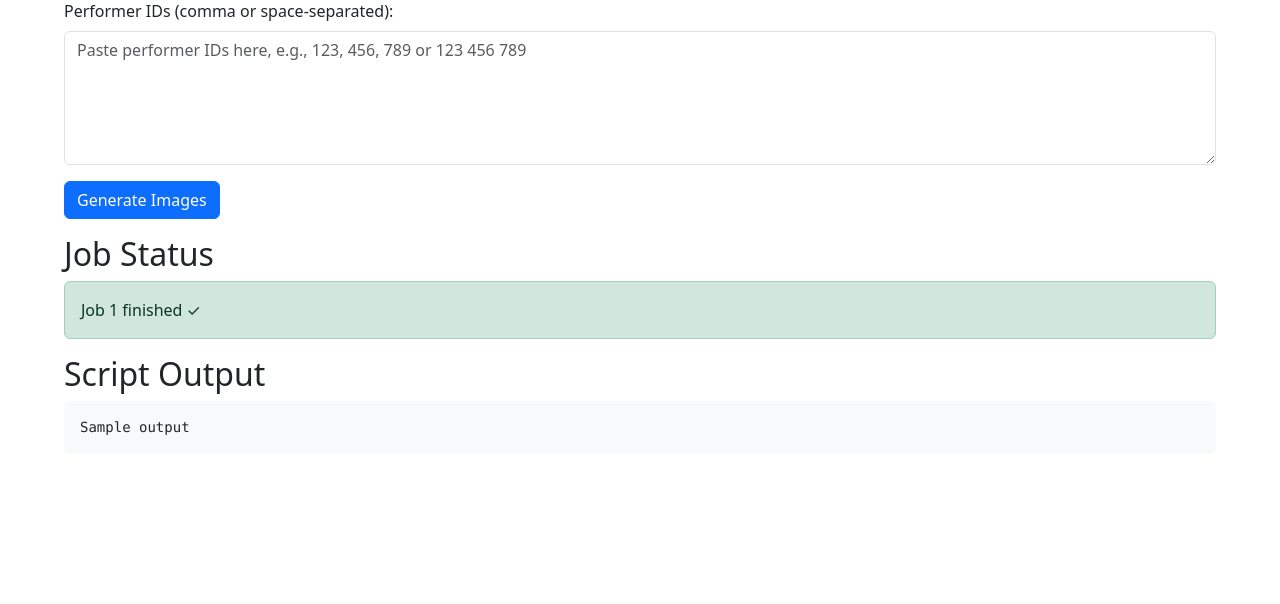
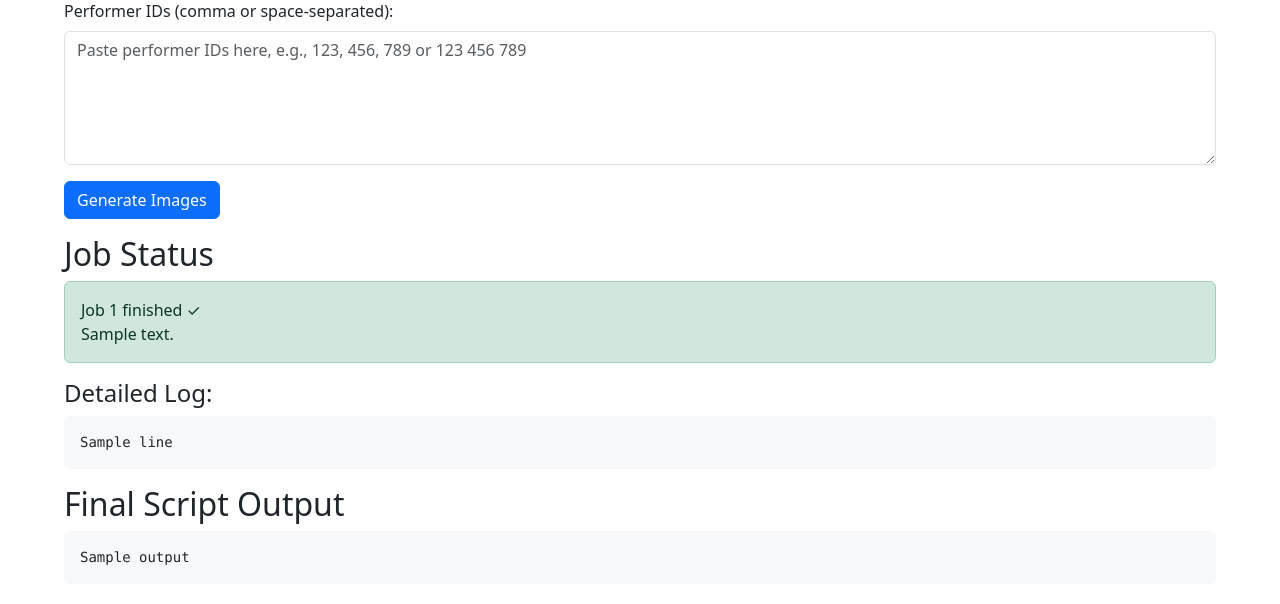
Before and after one commit to ztl16b/stapp, a Flask app: template templates/generate.html in a window 1280 px wide. Shown: the part 160-764 px from the top of the page. Run offline with Flask 2, Linux system fonts and the light colour scheme; the template is opened without the code that fills it: most values are stand-ins (such as "Sample title", 1, 10 or a date in 2020).

Commit message:
generate worker site updates

```diff
--- a/img.py
+++ b/img.py
@@ -7,11 +7,7 @@ import os
 print(f"DEBUG: img.py PID: {os.getpid()}", flush=True)
 print(f"DEBUG: img.py CWD: {os.getcwd()}", flush=True)
 print(f"DEBUG: img.py sys.argv: {sys.argv}", flush=True)
-print(f"DEBUG: img.py S3_REF_BUCKET from env: {os.getenv('S3_REF_BUCKET')}", flush=True)
-print(f"DEBUG: img.py S3_REF_BUCKET_PREFIX from env: {os.getenv('S3_REF_BUCKET_PREFIX')}", flush=True)
-print(f"DEBUG: img.py GOOGLE_CSE_KEY from env: {os.getenv('GOOGLE_CSE_KEY')}", flush=True)
-print(f"DEBUG: img.py GOOGLE_CSE_CX from env: {os.getenv('GOOGLE_CSE_CX')}", flush=True)
-print(f"DEBUG: img.py OPENAI_API_KEY from env: {os.getenv('OPENAI_API_KEY')}", flush=True)
+
 
 import argparse, base64, concurrent.futures as cf, io, json, os, sys, time, urllib.parse # sys already imported but fine
 from pathlib import Path
--- a/tasks.py
+++ b/tasks.py
@@ -13,7 +13,7 @@ Enqueue with:
 
 import subprocess
 from typing import List
-from rq import get_current_job
+from rq import get_current_job #type: ignore
 import shlex
 
 def generate_performers(ids: List[int]) -> None:
--- a/templates/generate.html
+++ b/templates/generate.html
@@ -51,25 +51,60 @@
             {% if job_status == 'finished' %}
                 <div class="alert alert-success">
                     Job&nbsp;{{ job_id }} finished&nbsp;✓
+                    {% if job_meta and job_meta.current_task_description %}
+                        <br>{{ job_meta.current_task_description }}
+                    {% endif %}
                 </div>
             {% elif job_status == 'failed' %}
                 <div class="alert alert-danger">
-                    Job&nbsp;{{ job_id }} failed&nbsp;✕ – check worker logs.
+                    Job&nbsp;{{ job_id }} failed&nbsp;✕
+                    {% if job_meta and job_meta.current_task_description %}
+                        <br>{{ job_meta.current_task_description }}
+                    {% elif job_meta and job_meta.last_progress_line and ('Error' in job_meta.last_progress_line or 'failed' in job_meta.last_progress_line or 'Exception' in job_meta.last_progress_line) %}
+                        <br>Details: {{ job_meta.last_progress_line }}
+                    {% else %}
+                        – check worker logs and detailed log below.
+                    {% endif %}
+                    {% if job_meta and job_meta.stderr_output %}
+                        <hr><strong>Error Output:</strong>
+                        <pre class="small"><code>{{ job_meta.stderr_output }}</code></pre>
+                    {% endif %}
                 </div>
-            {% else %}
+            {% else %} {# Job is likely 'queued', 'started', 'deferred' #}
                 <div class="alert alert-info">
                     Job&nbsp;{{ job_id }} is <strong>{{ job_status }}</strong>&hellip;
+                    {% if job_meta and job_meta.current_task_description %}
+                        <br>{{ job_meta.current_task_description }}
+                    {% elif job_meta and job_meta.last_progress_line %}
+                        <br>Latest: {{ job_meta.last_progress_line }}
+                    {% endif %}
                     <br>
                     This page refreshes every&nbsp;5&nbsp;seconds.
                 </div>
             {% endif %}
         </div>
+
+        {# ─── Detailed Log (from job.meta.progress_lines) ───────────────── #}
+        {% if job_meta and job_meta.progress_lines %}
+        <div class="mt-3">
+            <h4>Detailed Log:</h4>
+            <pre class="bg-light p-3 rounded small" style="max-height: 400px; overflow-y: auto;"><code>{% for line in job_meta.progress_lines -%}
+{{ line }}
+{% endfor %}</code></pre>
+        </div>
+        {% elif job_meta and job_meta.last_progress_line %}
+        {# Fallback to show last_progress_line if progress_lines is empty but last_progress_line exists #}
+        <div class="mt-3">
+            <h4>Detailed Log:</h4>
+            <pre class="bg-light p-3 rounded small"><code>{{ job_meta.last_progress_line }}</code></pre>
+        </div>
+        {% endif %}
     {% endif %}
 
-    {# ─── Final script output (only after finish) ─────────────────────────── #}
+    {# ─── Final script output (legacy, might be different from progress_lines) #}
     {% if output %}
         <div class="mt-4">
-            <h2>Script&nbsp;Output</h2>
+            <h2>Final Script&nbsp;Output</h2>
             <pre class="bg-light p-3 rounded small"><code>{{ output }}</code></pre>
         </div>
     {% endif %}
```
Also changed, not shown: img_generate.py (+10 -4 lines).
